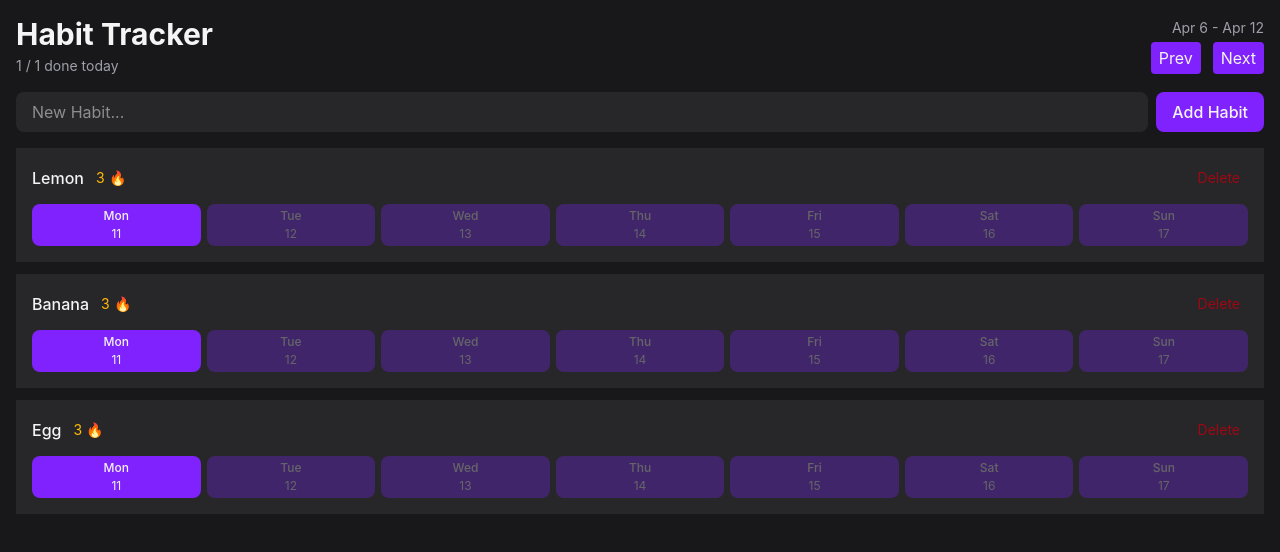
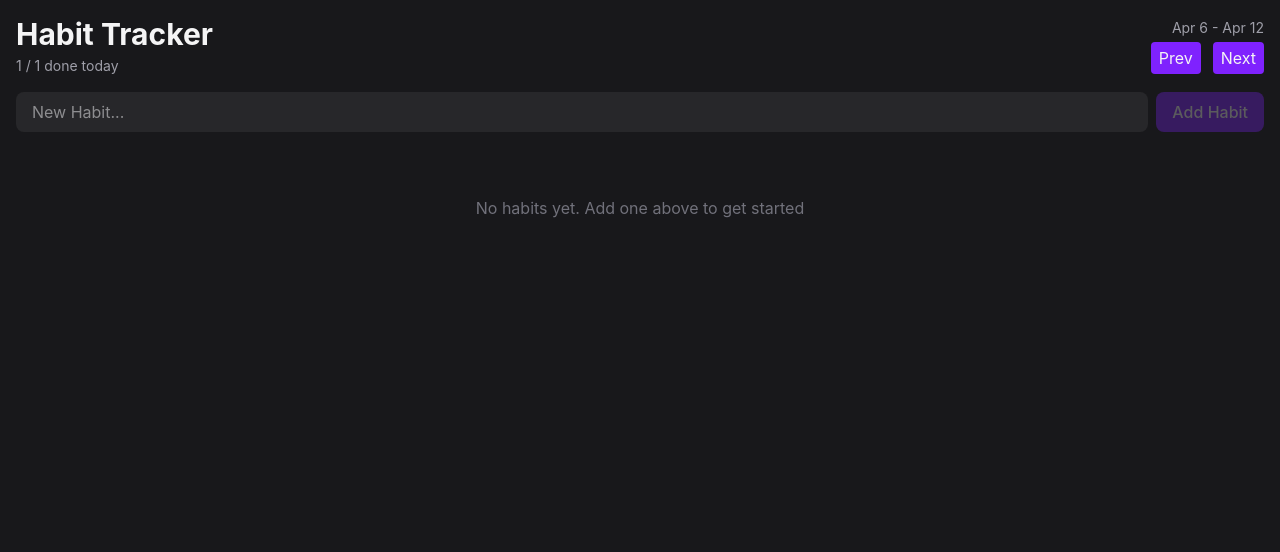
Before and after one commit to JGPico/HabitTracker, a React (Vite) app: page / in a window 1280 px wide. Shown: the top 552 px of the page. Built offline with nearby package versions, Linux system fonts and the light colour scheme.

Commit message:
submit and delete button functionality

```diff
--- a/src/App.tsx
+++ b/src/App.tsx
@@ -1,11 +1,22 @@
 import Header from "./components/Header"
 import HabitForm from "./components/HabitForm"
-import HabitList from "./components/HabitList"
+import HabitList, { type Habit } from "./components/HabitList"
+import { useState } from "react"
 
 export default function App() {
+  const [habits, setHabits] = useState<Habit[]>([])
+
+  function addHabit(name: string) {
+    setHabits(curr => [...curr, { id: crypto.randomUUID(), name }])
+  }
+
+  function deleteHabit(id: string) {
+    setHabits(curr => curr.filter(h => h.id !== id))
+  }
+
   return <div className="max-w-2x1 mx-auto p-4 flex flex-col gap-4">
     <Header />
-    <HabitForm />
-    <HabitList />
+    <HabitForm addHabit={addHabit} />
+    <HabitList habits={habits} deleteHabit={deleteHabit} />
   </div>
 }
--- a/src/components/HabitForm.tsx
+++ b/src/components/HabitForm.tsx
@@ -1,11 +1,31 @@
+import { useState, type SubmitEvent } from "react";
 import Button from "./Button";
 
-export default function HabitForm() {
-    return <form className="flex gap-2">
+type HabitFormProps = {
+    addHabit: (name: string) => void
+}
+
+export default function HabitForm({ addHabit }: HabitFormProps) {
+
+    const [name, setName] = useState("")
+
+    function handleSubmit(e: SubmitEvent) {
+        e.preventDefault()
+        if (name.trim() === "") return
+        addHabit(name)
+        setName("") // clear input field on submit
+    }
+
+    return <form className="flex gap-2" onSubmit={handleSubmit}>
         <input
+            value={name}
+            onChange={e => setName(e.target.value)}
             className="flex-1 rounded-lg bg-zinc-800 px-4 py-2 outline-none
             focus-visible:ring-2 focus-visible:ring-violet-500"
             placeholder="New Habit..." />
-        <Button className="rounded-lg px-4 py-2 font-medium">Add Habit</Button>
+        <Button
+            disabled={name.trim() === ""}
+            className="rounded-lg px-4 py-2 font-medium">
+            Add Habit</Button>
     </form>
 }
--- a/src/components/HabitList.tsx
+++ b/src/components/HabitList.tsx
@@ -1,12 +1,14 @@
 import Button from "./Button"
 import { eachDayOfInterval, endOfWeek, startOfWeek, format, isFuture } from "date-fns"
 
+export type Habit = { id: string; name: string }
 
-export default function HabitList() {
-    const habits = [
-        { id: "1", name: "Lemon" },
-        { id: "2", name: "Banana" },
-        { id: "3", name: "Egg" }]
+type HabitListProps = {
+    habits: Habit[]
+    deleteHabit: (id: string) => void
+}
+
+export default function HabitList({ habits, deleteHabit }: HabitListProps) {
 
     if (habits.length === 0) {
         return <p className="text-center text-zinc-500 py-12">No habits yet. Add one above to get started</p>
@@ -14,16 +16,17 @@ export default function HabitList() {
 
     return <div className="flex flex-col gap-3">
         {habits.map(habit => {
-            return <HabitItem key={habit.id} habit={habit} />
+            return <HabitItem deleteHabit={deleteHabit} key={habit.id} habit={habit} />
         })}
     </div>
 }
 
 type HabitItemProps = {
-    habit: { id: string; name: string }
+    habit: Habit
+    deleteHabit: (id: string) => void
 }
 
-function HabitItem({ habit }: HabitItemProps) {
+function HabitItem({ habit, deleteHabit }: HabitItemProps) {
     const visibleDates = eachDayOfInterval({
         start: startOfWeek(new Date(), { weekStartsOn: 1 }),
         end: endOfWeek(new Date(), { weekStartsOn: 1 })
@@ -35,7 +38,9 @@ function HabitItem({ habit }: HabitItemProps) {
                     <span className="font-medium">{habit.name}</span>
                     <span className="text-sm text-amber-400">3 🔥</span>
                 </div>
-                <Button variant="ghost-destructive"
+                <Button
+                    onClick={() => deleteHabit(habit.id)}
+                    variant="ghost-destructive"
                     className="text-sm">Delete</Button>
             </div>
             <div className="flex gap-1.5">
```
